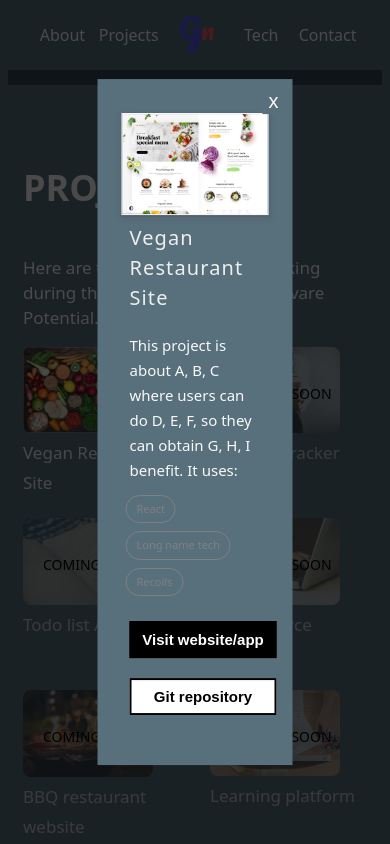
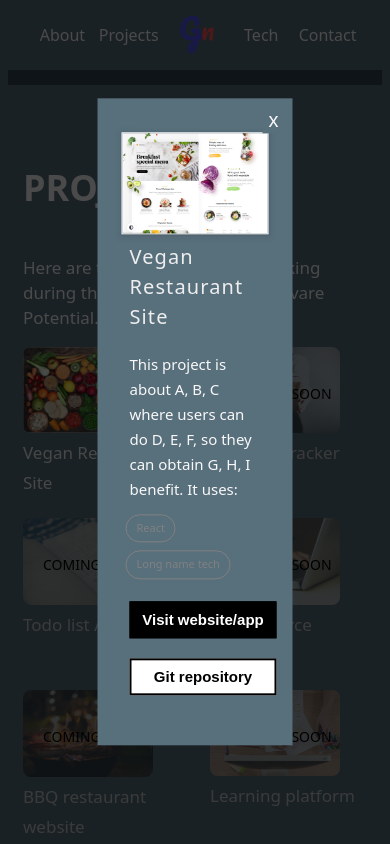
Before and after one commit to nh-g/portfolio-in-react, a React (Create React App) app: page / in a window 390 px wide. Both pictures are taken after a click on the element "Vegan Restaurant Site". Shown: the part 1639-2483 px from the top of the page. Built offline with nearby package versions, Linux system fonts and the light colour scheme.

Commit message:
fix design responsive

```diff
--- a/src/styles/atoms/_modal.scss
+++ b/src/styles/atoms/_modal.scss
@@ -76,7 +76,7 @@
     flex-wrap: wrap;
     font-size: 11px;
     line-height: 1.5em;
-    height: 10em;       /* height is 2x line-height, so two lines will display */
+    height: 6.5em;       /* height is 2x line-height, so two lines will display */
     overflow: hidden;  /* prevents extra lines from being visible */
 }
 
@@ -102,5 +102,8 @@
         grid-template-columns: 56% 40%;
         column-gap: 3%;
     }
+    .row {
+        height: 10em;
+    }
 
 }
```
